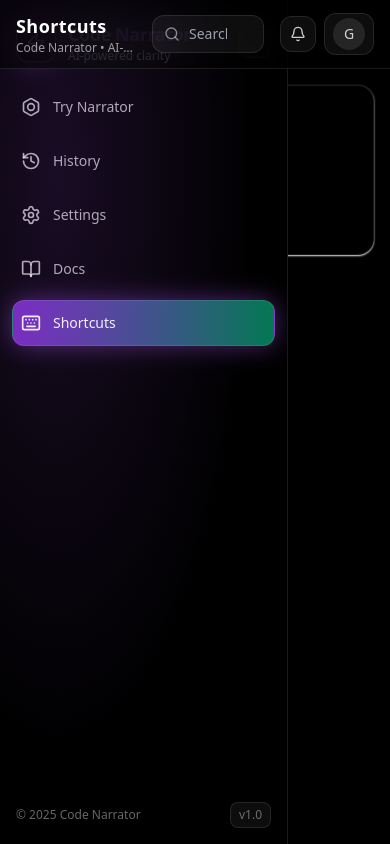
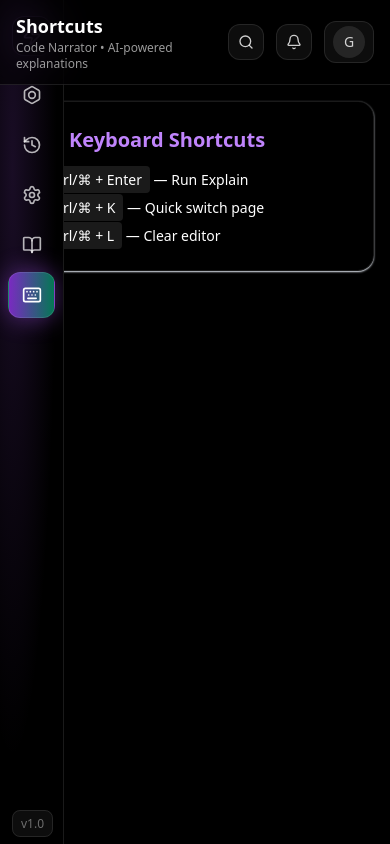
Before and after one commit to mah12-ops/code_narrator_ai, a React (Vite) app in the folder client/: page /dashboard/shortcuts in a window 390 px wide. Built offline with nearby package versions, Linux system fonts and the light colour scheme.

Commit message:
fix responsiveness

```diff
--- a/client/src/components/pages/Dashboard/Sidebar.tsx
+++ b/client/src/components/pages/Dashboard/Sidebar.tsx
@@ -9,10 +9,8 @@ import {
   ChevronLeft,
   ChevronRight,
   Zap,
-  Menu,
-  X,
 } from "lucide-react";
-import { motion, AnimatePresence } from "framer-motion";
+import { motion } from "framer-motion";
 
 const nav = [
   { name: "Try Narrator", path: "/dashboard/try-narrator", icon: Bolt },
@@ -31,90 +29,63 @@ const Sidebar: React.FC = () => {
     return saved ? saved === "true" : false;
   });
   const [hovering, setHovering] = useState(false);
+  const [isMobile, setIsMobile] = useState(window.innerWidth < 768);
 
-  const [mobileOpen, setMobileOpen] = useState(false); // new mobile state
   const location = useLocation();
 
   useEffect(() => {
     localStorage.setItem("cn_sidebar_collapsed", String(collapsed));
   }, [collapsed]);
 
-  const isCollapsed = collapsed && !hovering;
-  const widthClass = isCollapsed ? "w-20" : "w-72";
+  useEffect(() => {
+    const handleResize = () => setIsMobile(window.innerWidth < 768);
+    window.addEventListener("resize", handleResize);
+    return () => window.removeEventListener("resize", handleResize);
+  }, []);
+
+  const isCollapsed = isMobile || (collapsed && !hovering);
+  const widthClass = isCollapsed ? "w-16" : "w-72";
 
   return (
-    <>
-      {/* Mobile Hamburger Button */}
-      <button
-        className="fixed top-4 left-4 z-50 md:hidden grid h-10 w-10 place-items-center rounded-lg border border-white/10 bg-white/5"
-        onClick={() => setMobileOpen(true)}
-      >
-        <Menu size={20} />
-      </button>
-
-      {/* Mobile Overlay */}
-      <AnimatePresence>
-        {mobileOpen && (
-          <motion.div
-            initial={{ opacity: 0 }}
-            animate={{ opacity: 0.5 }}
-            exit={{ opacity: 0 }}
-            className="fixed inset-0 z-40 bg-black"
-            onClick={() => setMobileOpen(false)}
-          />
-        )}
-      </AnimatePresence>
-
-      {/* Sidebar */}
     <motion.aside
-        initial={{ x: -80, opacity: 0 }}
-        animate={{ x: mobileOpen ? 0 : 0, opacity: 1 }}
-        transition={{ duration: 0.6 }}
-        className={`fixed top-0 left-0 h-screen z-50 flex flex-col justify-between border-r border-white/10 bg-black backdrop-blur-xl overflow-hidden ${widthClass} ${glow} md:relative md:flex`}
+      initial={{ x: -100, opacity: 0 }}
+      animate={{ x: 0, opacity: 1 }}
+      transition={{ duration: 0.4 }}
+      className={`fixed md:relative top-0 left-0 h-screen z-40 flex flex-col justify-between border-r border-white/10 bg-black backdrop-blur-xl overflow-hidden ${widthClass} ${glow}`}
       onMouseEnter={() => setHovering(true)}
       onMouseLeave={() => setHovering(false)}
     >
-        {/* Mobile Close Button */}
-        {mobileOpen && (
-          <div className="flex justify-end px-4 py-4 md:hidden">
-            <button
-              className="grid h-8 w-8 place-items-center rounded-lg border border-white/10 bg-white/5"
-              onClick={() => setMobileOpen(false)}
-            >
-              <X size={18} />
-            </button>
-          </div>
-        )}
-
-        {/* Branding */}
-        <div className="flex items-center gap-3 px-4 py-5">
+      {/* Brand */}
+      <div className="flex items-center gap-3 px-3 py-4">
         <div className="grid h-10 w-10 place-items-center rounded-xl border border-purple-400/40 bg-black shadow-[0_0_25px_rgba(168,85,247,0.35)]">
           <Zap className="h-5 w-5 text-purple-300" />
         </div>
         {!isCollapsed && (
-            <div className="overflow-hidden">
+          <div>
             <h2 className="truncate text-lg text-white font-extrabold tracking-tight">
               Code <span className="text-purple-400">Narrator</span>
             </h2>
-              <p className="truncate text-xs text-white/100">AI-powered clarity</p>
+            <p className="truncate text-xs text-white/70">AI-powered clarity</p>
           </div>
         )}
+        {!isMobile && (
           <button
             onClick={() => setCollapsed((s) => !s)}
             className="ml-auto grid h-8 w-8 place-items-center rounded-lg border border-white/10 bg-white/5 hover:bg-white/10"
           >
             {isCollapsed ? <ChevronRight size={16} /> : <ChevronLeft size={16} />}
           </button>
+        )}
       </div>
 
-        {/* Nav */}
-        <nav className="flex-1 px-3">
-          <ul className="list-none space-y-2">
+      {/* Nav Items */}
+      <nav className="flex-1 px-2">
+        <ul className="list-none space-y-1">
           {nav.map((item) => {
             const active = location.pathname === item.path;
             const Icon = item.icon;
             return (
-                <li key={item.path}>
+              <li key={item.path} className="relative group">
                 <NavLink
                   to={item.path}
                   className={({ isActive }) =>
@@ -127,11 +98,17 @@ const Sidebar: React.FC = () => {
                         : "text-white/70",
                     ].join(" ")
                   }
-                    onClick={() => setMobileOpen(false)} // close sidebar on mobile click
                 >
                   <Icon className="h-5 w-5 shrink-0" />
                   {!isCollapsed && <span className="text-sm font-medium">{item.name}</span>}
                 </NavLink>
+
+                {/* Tooltip for collapsed mobile sidebar */}
+                {isCollapsed && (
+                  <span className="absolute left-full ml-2 hidden group-hover:inline-block bg-black/80 text-white text-xs px-3 py-1 rounded-md whitespace-nowrap border border-white/10">
+                    {item.name}
+                  </span>
+                )}
               </li>
             );
           })}
@@ -139,20 +116,19 @@ const Sidebar: React.FC = () => {
       </nav>
 
       {/* Footer */}
-        <div className="px-4 py-4 text-xs text-white/40">
-          {!isCollapsed ? (
-            <div className="flex items-center justify-between">
-              <span>© {new Date().getFullYear()} Code Narrator</span>
+      <div className="px-3 py-3 text-xs text-white/40">
+        {isCollapsed ? (
+          <div className="text-center">
             <span className="rounded-lg border border-white/10 bg-white/5 px-2 py-1">v1.0</span>
           </div>
         ) : (
-            <div className="text-center">
+          <div className="flex items-center justify-between">
+            <span>© {new Date().getFullYear()} Code Narrator</span>
             <span className="rounded-lg border border-white/10 bg-white/5 px-2 py-1">v1.0</span>
           </div>
         )}
       </div>
     </motion.aside>
-    </>
   );
 };
 
--- a/client/src/components/pages/Dashboard/Topbar.tsx
+++ b/client/src/components/pages/Dashboard/Topbar.tsx
@@ -1,8 +1,8 @@
 import React, { useEffect, useState, useRef } from "react";
 import { useLocation, Link, useNavigate } from "react-router-dom";
-import { Search, Bell, User as UserIcon, LogOut } from "lucide-react";
+import { Search, Bell, User as UserIcon, LogOut, X } from "lucide-react";
 import { motion, AnimatePresence } from "framer-motion";
-import { useApp } from "./context/AppContext"; // adjust path if needed
+import { useApp } from "./context/AppContext";
 
 const titleMap: Record<string, string> = {
   "/dashboard/try-narrator": "Try Narrator",
@@ -16,42 +16,20 @@ const Topbar: React.FC = () => {
   const { pathname } = useLocation();
   const navigate = useNavigate();
   const { user, fetchUser, settings } = useApp();
-
+  const [showSearch, setShowSearch] = useState(false);
+  const [search, setSearch] = useState("");
   const [showProfileMenu, setShowProfileMenu] = useState(false);
   const [showNotifications, setShowNotifications] = useState(false);
-  const [search, setSearch] = useState("");
-
-  const title = titleMap[pathname] ?? "Dashboard";
 
   const profileMenuRef = useRef<HTMLDivElement>(null);
   const notificationsRef = useRef<HTMLDivElement>(null);
 
-  // Fetch user
+  const title = titleMap[pathname] ?? "Dashboard";
+
   useEffect(() => {
-  const fetchData = async () => {
-    await fetchUser();
-  };
+    const fetchData = async () => await fetchUser();
     fetchData();
   }, [fetchUser]);
-
-  useEffect(() => {
-    const interval = setInterval(fetchUser, 5 * 60 * 1000);
-    return () => clearInterval(interval);
-  }, [fetchUser]);
-
-  // Close dropdowns when clicking outside
-  useEffect(() => {
-    const handleClickOutside = (event: MouseEvent) => {
-      if (profileMenuRef.current && !profileMenuRef.current.contains(event.target as Node)) {
-        setShowProfileMenu(false);
-      }
-      if (notificationsRef.current && !notificationsRef.current.contains(event.target as Node)) {
-        setShowNotifications(false);
-      }
-    };
-    document.addEventListener("mousedown", handleClickOutside);
-    return () => document.removeEventListener("mousedown", handleClickOutside);
-  }, []);
 
   const handleLogout = () => {
     localStorage.removeItem("token");
@@ -61,7 +39,9 @@ const Topbar: React.FC = () => {
   const getImageUrl = (img?: string | null) => {
     if (!img) return null;
     if (img.startsWith("http")) return img;
-    return img.startsWith("/") ? `${settings.apiBaseUrl}${img}` : `${settings.apiBaseUrl}/${img}`;
+    return img.startsWith("/")
+      ? `${settings.apiBaseUrl}${img}`
+      : `${settings.apiBaseUrl}/${img}`;
   };
 
   return (
@@ -71,29 +51,34 @@ const Topbar: React.FC = () => {
       transition={{ duration: 0.45 }}
       className="sticky top-0 z-50 border-b border-white/10 bg-black/60 backdrop-blur-xl"
     >
-      <div className="mx-auto flex max-w-7xl flex-wrap items-center gap-4 px-4 sm:px-6 py-3 md:py-4">
-        {/* Page Title */}
-        <div className="flex-1 min-w-[120px]">
-          <h1 className="text-lg sm:text-xl md:text-2xl font-semibold tracking-wide text-white truncate">
-            {title}
-          </h1>
-          <p className="text-xs text-white/60 truncate">Code Narrator • AI-powered explanations</p>
+      <div className="mx-auto flex items-center justify-between px-4 sm:px-6 py-3">
+        {/* Title */}
+        <div className="flex flex-col">
+          <h1 className="text-lg sm:text-xl font-semibold text-white truncate">{title}</h1>
+          <p className="text-xs text-white/60">Code Narrator • AI-powered explanations</p>
         </div>
 
-        {/* Search Input */}
-        <div className="relative flex-1 max-w-full md:max-w-[400px]">
-          <Search className="pointer-events-none absolute left-3 top-1/2 -translate-y-1/2 text-white/50" size={16} />
-          <motion.input
+        {/* Actions */}
+        <div className="flex items-center gap-3">
+          {/* Search Icon (mobile only) */}
+          <button
+            className="md:hidden grid h-9 w-9 place-items-center rounded-xl border border-white/10 bg-white/5 hover:bg-white/10"
+            onClick={() => setShowSearch(true)}
+          >
+            <Search className="text-white/80" size={16} />
+          </button>
+
+          {/* Desktop Search */}
+          <div className="hidden md:block relative w-72">
+            <Search className="absolute left-3 top-1/2 -translate-y-1/2 text-white/50" size={16} />
+            <input
               value={search}
               onChange={(e) => setSearch(e.target.value)}
               placeholder="Search explanations…"
               className="w-full rounded-xl border border-white/10 bg-white/5 px-9 py-2 text-sm text-white outline-none focus:ring-2 focus:ring-purple-500/30 transition-all"
-            layout
             />
           </div>
 
-        {/* Actions */}
-        <div className="flex items-center gap-2 sm:gap-3">
           {/* Notifications */}
           <div className="relative" ref={notificationsRef}>
             <button
@@ -117,27 +102,23 @@ const Topbar: React.FC = () => {
             </AnimatePresence>
           </div>
 
-          {/* Profile Dropdown */}
+          {/* Profile */}
           <div className="relative" ref={profileMenuRef}>
             <button
               onClick={() => setShowProfileMenu((s) => !s)}
-              className="flex items-center gap-2 sm:gap-3 rounded-xl border border-white/10 bg-white/5 px-2 sm:px-3 py-1 sm:py-2 text-sm text-white/80 hover:bg-white/10 transition"
+              className="flex items-center gap-2 rounded-xl border border-white/10 bg-white/5 px-2 py-1 text-sm text-white/80 hover:bg-white/10 transition"
             >
               {user?.profileImage ? (
                 <img
                   src={getImageUrl(user.profileImage) ?? undefined}
                   alt="Profile"
-                  className="h-8 w-8 sm:h-9 sm:w-9 rounded-full object-cover"
+                  className="h-8 w-8 rounded-full object-cover"
                 />
               ) : (
-                <div className="h-8 w-8 sm:h-9 sm:w-9 rounded-full bg-white/10 grid place-items-center text-sm text-white/80">
+                <div className="h-8 w-8 rounded-full bg-white/10 grid place-items-center text-sm">
                   {user?.name?.[0] ?? "G"}
                 </div>
               )}
-              <div className="hidden sm:flex sm:flex-col sm:items-start">
-                <span className="text-sm text-white/90 truncate">{user?.name ?? "Guest"}</span>
-                <span className="text-xs text-white/50 truncate">{user?.email ?? ""}</span>
-              </div>
             </button>
 
             <AnimatePresence>
@@ -151,18 +132,15 @@ const Topbar: React.FC = () => {
                 >
                   <Link
                     to="/dashboard/edit-profile"
-                    className="flex items-center gap-2 px-4 py-2 text-sm text-white/80 hover:bg-white/5 transition"
+                    className="flex items-center gap-2 px-4 py-2 text-sm text-white/80 hover:bg-white/5"
                     onClick={() => setShowProfileMenu(false)}
                   >
                     <UserIcon size={14} /> Edit Profile
                   </Link>
                   <div className="h-px bg-white/5" />
                   <button
-                    onClick={() => {
-                      setShowProfileMenu(false);
-                      handleLogout();
-                    }}
-                    className="w-full text-left flex items-center gap-2 px-4 py-2 text-sm text-red-400 hover:bg-red-500/10 transition"
+                    onClick={handleLogout}
+                    className="w-full flex items-center gap-2 px-4 py-2 text-sm text-red-400 hover:bg-red-500/10"
                   >
                     <LogOut size={14} /> Logout
                   </button>
@@ -172,6 +150,35 @@ const Topbar: React.FC = () => {
           </div>
         </div>
       </div>
+
+      {/* Mobile Search Overlay */}
+      <AnimatePresence>
+        {showSearch && (
+          <motion.div
+            initial={{ opacity: 0 }}
+            animate={{ opacity: 1 }}
+            exit={{ opacity: 0 }}
+            className="fixed inset-0 bg-black/90 backdrop-blur-md z-50 flex items-center px-6"
+          >
+            <div className="relative w-full">
+              <input
+                autoFocus
+                value={search}
+                onChange={(e) => setSearch(e.target.value)}
+                placeholder="Search explanations…"
+                className="w-full rounded-xl border border-white/10 bg-white/10 px-10 py-3 text-white outline-none"
+              />
+              <Search className="absolute left-3 top-1/2 -translate-y-1/2 text-white/60" size={18} />
+              <button
+                className="absolute right-3 top-1/2 -translate-y-1/2 text-white/70"
+                onClick={() => setShowSearch(false)}
+              >
+                <X size={20} />
+              </button>
+            </div>
+          </motion.div>
+        )}
+      </AnimatePresence>
     </motion.header>
   );
 };
```
Lines whose indentation alone changed are shown as unchanged.
